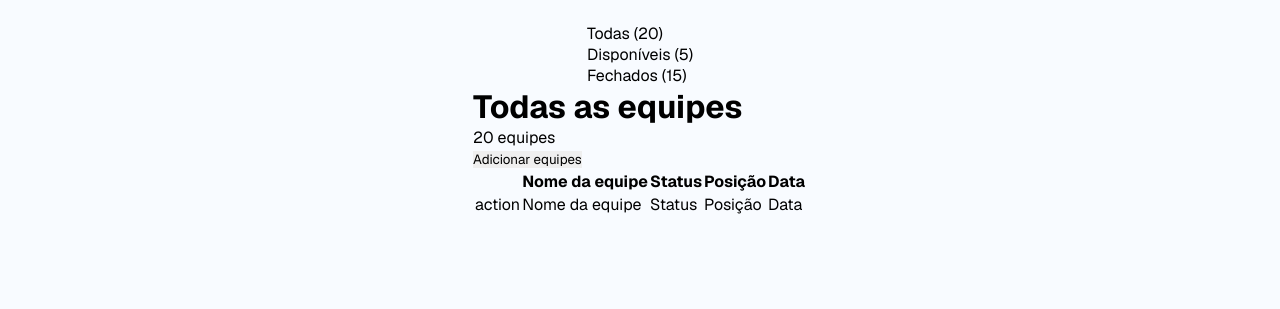
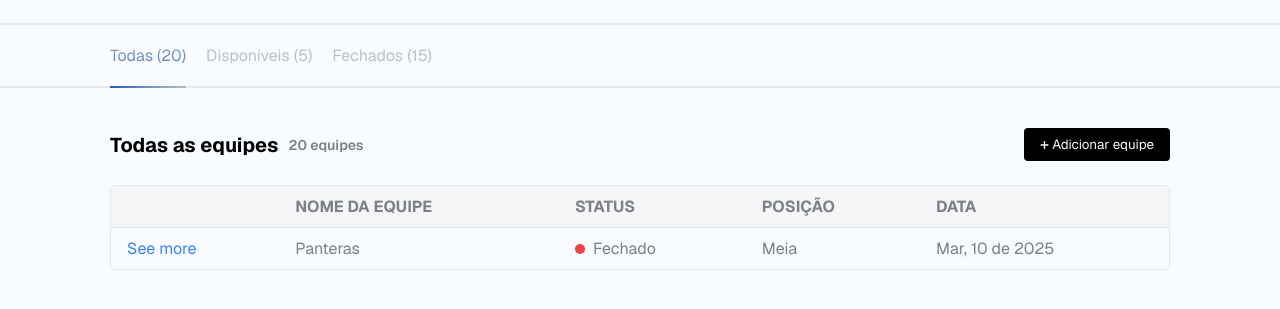
Before and after one commit to rcnald/court-connect, a website: page src/pages/subscriptions.html in a window 1280 px wide. Shown: the part 73-382 px from the top of the page. Drawn offline with nearby package versions, Linux system fonts and the light colour scheme.

Commit message:
feat: add subscriptions page

```diff
--- a/src/pages/subscriptions.html
+++ b/src/pages/subscriptions.html
@@ -59,24 +59,32 @@
   </header>
 
 
-  <div>
-    <ul class="status-filter">
-      <li>Todas (20)</li>
-      <li>Disponíveis (5)</li>
-      <li>Fechados (15)</li>
+  <div class="status-tab">
+    <ul class="status-tab__container">
+      <li class="tab" data-selected>Todas (20)</li>
+      <li class="tab">Disponíveis (5)</li>
+      <li class="tab">Fechados (15)</li>
     </ul>
   </div>
 
+
   <main>
-    <div>
-      <div>
-        <h1>Todas as equipes</h1>
-        <span>20 equipes</span>
+    <div class="subscriptions__info">
+      <div class="subscriptions__lead">
+        <h1 class="subscriptions__title">Todas as equipes</h1>
+        <span class="subscriptions__quantity">20 equipes</span>
       </div>
-      <button>Adicionar equipes</button>
+      <button>
+        <svg width="9" height="8" viewBox="0 0 9 8" fill="none" xmlns="http://www.w3.org/2000/svg">
+          <path
+            d="M7.83333 3.33333H5.16667V0.666667C5.16667 0.489856 5.09643 0.320287 4.9714 0.195262C4.84638 0.070238 4.67681 0 4.5 0C4.32319 0 4.15362 0.070238 4.0286 0.195262C3.90357 0.320287 3.83333 0.489856 3.83333 0.666667V3.33333H1.16667C0.989856 3.33333 0.820287 3.40357 0.695262 3.5286C0.570238 3.65362 0.5 3.82319 0.5 4C0.5 4.17681 0.570238 4.34638 0.695262 4.4714C0.820287 4.59643 0.989856 4.66667 1.16667 4.66667H3.83333V7.33333C3.83333 7.51014 3.90357 7.67971 4.0286 7.80474C4.15362 7.92976 4.32319 8 4.5 8C4.67681 8 4.84638 7.92976 4.9714 7.80474C5.09643 7.67971 5.16667 7.51014 5.16667 7.33333V4.66667H7.83333C8.01014 4.66667 8.17971 4.59643 8.30474 4.4714C8.42976 4.34638 8.5 4.17681 8.5 4C8.5 3.82319 8.42976 3.65362 8.30474 3.5286C8.17971 3.40357 8.01014 3.33333 7.83333 3.33333Z"
+            fill="white" />
+        </svg>
+        Adicionar equipe
+      </button>
     </div>
 
-    <table>
+    <table class="subscriptions__table">
       <thead>
         <tr>
           <th></th>
@@ -88,11 +96,11 @@
       </thead>
       <tbody>
         <tr>
-          <td>action</td>
-          <td>Nome da equipe</td>
-          <td>Status</td>
-          <td>Posição</td>
-          <td>Data</td>
+          <td><a href="#">See more</a></td>
+          <td>Panteras</td>
+          <td class="status closed"><span class="status-dot"></span> Fechado</td>
+          <td>Meia</td>
+          <td>Mar, 10 de 2025</td>
         </tr>
       </tbody>
     </table>
--- a/src/style.css
+++ b/src/style.css
@@ -11,6 +11,7 @@
 :root {
   --neutral-950: #000;
   --neutral-60: #F8FBFF;
+  --neutral-70: #F5F6F8;
   --neutral-50: #FFF;
   --primary-100: #7D8086;
   --primary-200: #586071;
@@ -502,3 +503,144 @@ header.subscriptions {
 .team-details .detail {
   display: flex;
 }
+
+.status-tab {
+  display: flex;
+  justify-content: center;
+  width: 100%;
+  border-top: 2px solid #E6E9ED;
+  border-bottom: 2px solid #E6E9ED;
+}
+
+.status-tab__container {
+  width: 100%;
+  max-width: 1060px;
+  display: flex;
+  width: 100%;
+  gap: 20px;
+}
+
+.tab {
+  position: relative;
+  padding-block: 20px;
+  color: #7d80867a;
+  cursor: pointer;
+}
+
+.tab[data-selected]{
+  background: -webkit-linear-gradient(var(--gradient));
+  -webkit-background-clip: text;
+  -webkit-text-fill-color: transparent;
+}
+
+.tab[data-selected]::after {
+  content: "";
+  width: 100%;
+  height: 2px;
+  background: linear-gradient(var(--gradient));
+  bottom: -2px;
+  left: 0;
+  position: absolute;
+
+}
+
+.subscriptions__title {
+  font-weight: bold;
+  font-size: 20px;
+}
+
+body.subscriptions main {
+  display: flex;
+  flex-direction: column;
+  gap: 24px;
+  width: 100%;
+  margin-top: 40px;
+  max-width: 1060px;
+}
+
+.subscriptions__lead {
+  display: flex;
+  gap: 10px;
+  align-items: center;
+}
+
+.subscriptions__quantity {
+  color: var(--primary-100);
+  font-size: 14px;
+  font-weight: 600;
+}
+
+.subscriptions__info {
+  display: flex;
+  justify-content: space-between;
+}
+
+.subscriptions__info button {
+  background: var(--neutral-950);
+  color: var(--neutral-60);
+  padding: 8px 16px;
+  border-radius: 4px;
+}
+
+.subscriptions__table {
+  width: 100%;
+  border-radius: 4px;
+  border-collapse: separate;
+  overflow: hidden;
+  border-spacing: 0;
+  border: 1px solid #E6E9ED;
+}
+
+.subscriptions__table thead tr th {
+  background: var(--neutral-70);
+  border-bottom: 1px solid #e6e6e6;
+}
+
+.subscriptions__table thead th {
+  text-align: start;
+  text-transform: uppercase;
+  padding-block: 10px;
+  padding-inline: 16px;
+}
+
+.subscriptions__table tbody td {
+  padding-block: 10px;
+  padding-inline: 16px;
+}
+
+.subscriptions__table thead {
+  border: 1px solid #E6E9ED;
+}
+
+.subscriptions__table tr {
+  color: var(--primary-100);
+}
+
+.subscriptions__table .status {
+  display: flex;
+  align-items: center;
+  gap: 8px;
+}
+
+.subscriptions__table .status-dot {
+  width: 10px;
+  height: 10px;
+  border-radius: 50%;
+}
+
+.subscriptions__table .available .status-dot {
+  background-color: #22c55e; /* verde */
+}
+
+.subscriptions__table .closed .status-dot {
+  background-color: #ef4444; /* vermelho */
+}
+
+.subscriptions__table a {
+  color: #3b82f6;
+  text-decoration: none;
+}
+
+.subscriptions__table a:hover {
+  text-decoration: underline;
+}
```
Also changed, not shown: src/assets/plus.svg (added).
